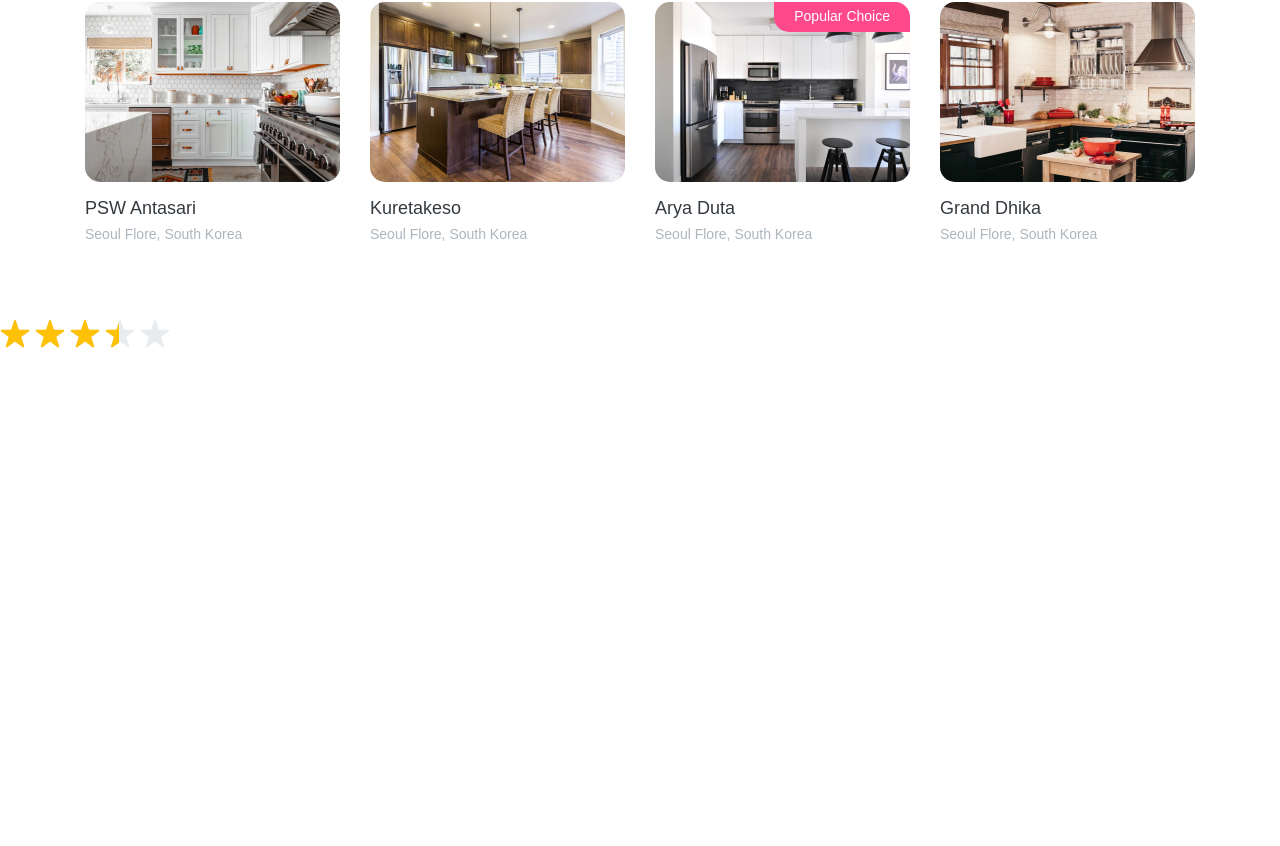
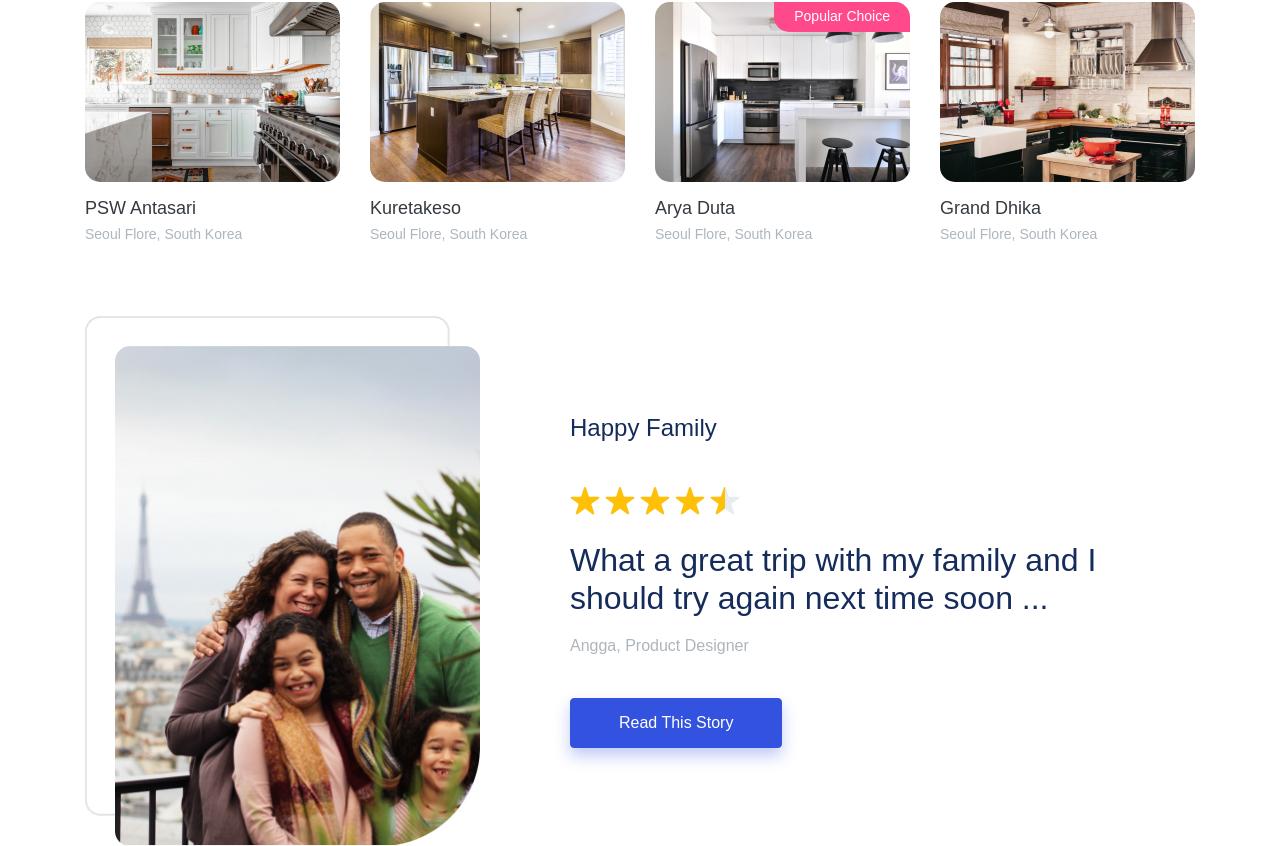
Before and after one commit to Iqbalaulia/holidays-web-with-reactjs, a React (Create React App) app: page / in a window 1280 px wide. Shown: the part 1906-2752 px from the top of the page. Before the commit the page ends 2264 px from the top, so only its background shows below. Built offline with nearby package versions, Linux system fonts and the light colour scheme.

Commit message:
[update] testimonial

```diff
--- a/src/assets/scss/_buttons.scss
+++ b/src/assets/scss/_buttons.scss
@@ -5,7 +5,8 @@
 //
 
 .btn {
-  display: inline-block;
+  display: inline-flex;
+  align-items: center;
   font-family: $btn-font-family;
   font-weight: $btn-font-weight;
   color: $body-color;
--- a/src/assets/scss/style.scss
+++ b/src/assets/scss/style.scss
@@ -203,3 +203,9 @@ section {
     }
   }
 }
+
+
+.testimonial-hero, .testimonial-hero img{
+  width: 365px;
+  height: 500px;
+}
--- a/src/page/LandingPage.js
+++ b/src/page/LandingPage.js
@@ -21,7 +21,7 @@ export default class LandingPage extends Component {
           data={landingPage.mostPicked}
         />
         <Categories data={landingPage.categories} />
-        <Testimonial />
+        <Testimonial data={landingPage.testimonial} />
       </>
     );
   }
--- a/src/parts/Testimonial.js
+++ b/src/parts/Testimonial.js
@@ -1,11 +1,52 @@
 import React from "react";
+import Star from "elements/Star";
+import Button from "elements/Button";
 
-import Star from "elements/Star";
+import TestimonyAccent from "assets/images/testimonial-landingpages-frame.jpg";
 
-export default function Testimonial() {
+export default function Testimonial({ data }) {
   return (
-    <div>
-      <Star value={3.5} width={35} height={35} spacing={4}></Star>
+    <div className="container">
+      <div className="row align-items-center">
+        <div className="col-auto" style={{ marginRight: 60 }}>
+          <div className="testimonial-hero" style={{ margin: "30px 0 0 30px" }}>
+            <img
+              src={data.imageUrl}
+              alt="testimonial"
+              className="position-absolute"
+              style={{ zIndex: 1 }}
+            />
+            <img
+              src={TestimonyAccent}
+              alt="testimonial frame"
+              className="position-absolute"
+              style={{ margin: "-30px 0 0 -30px" }}
+            />
+          </div>
+        </div>
+        <div className="col">
+          <h4 style={{ marginBottom: 40 }}>{data.name}</h4>
+          <Star value={data.rate} width={35} height={35} spacing={4} />
+          <h5 className="h2 font-weight-light line-height-2 my-3">
+            {data.content}
+          </h5>
+          <span className="text-gray-500">
+            {data.familyName}, {data.familyOccupation}
+          </span>
+          <div>
+            <Button
+              className="btn px-5"
+              style={{ marginTop: 40 }}
+              hasShadow
+              isPrimary
+              type="link"
+              href={`/testimonial/${data._id}`}
+            >
+              Read This Story
+            </Button>
+          </div>
+        </div>
+      </div>
     </div>
   );
 }
```
